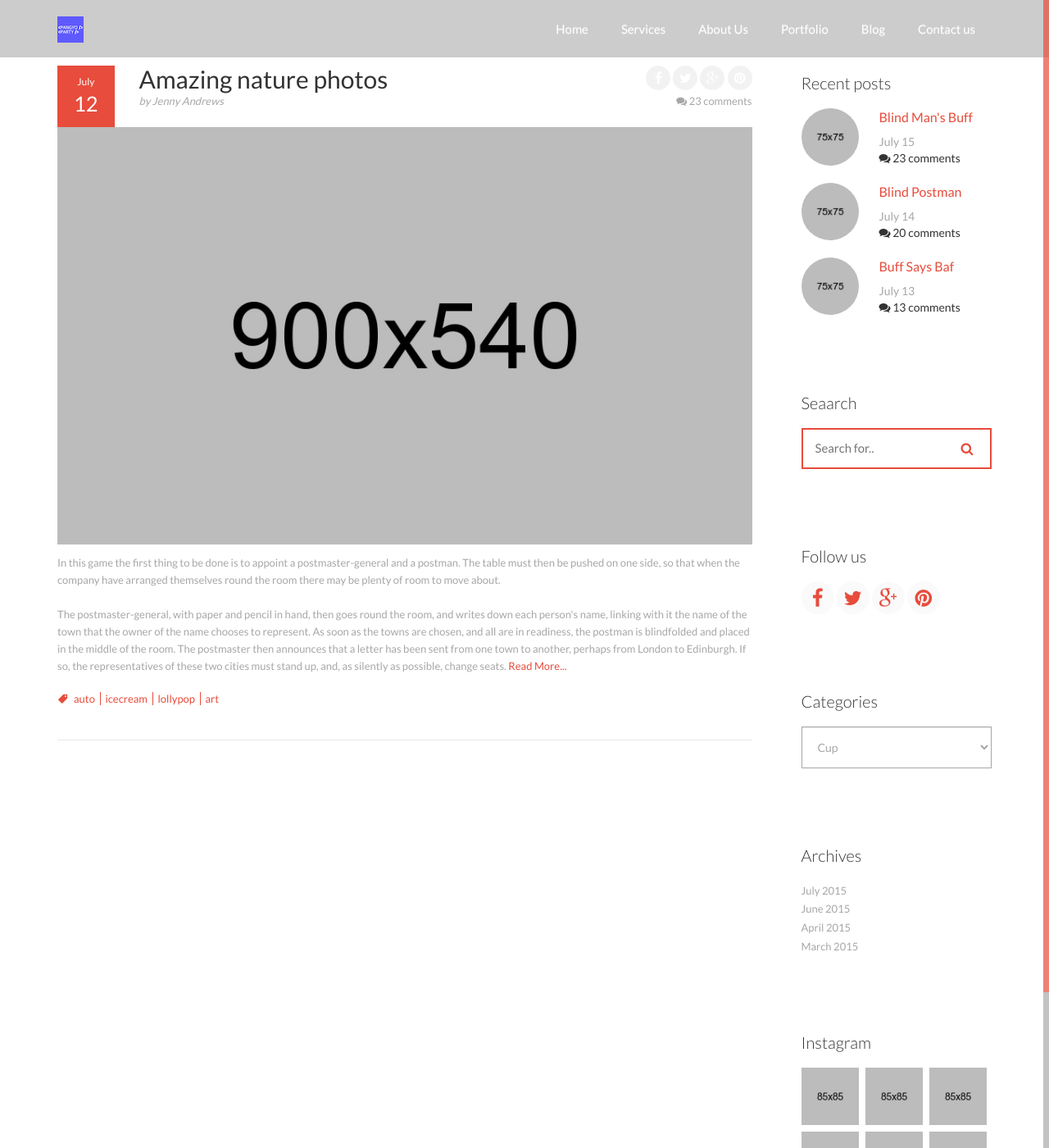
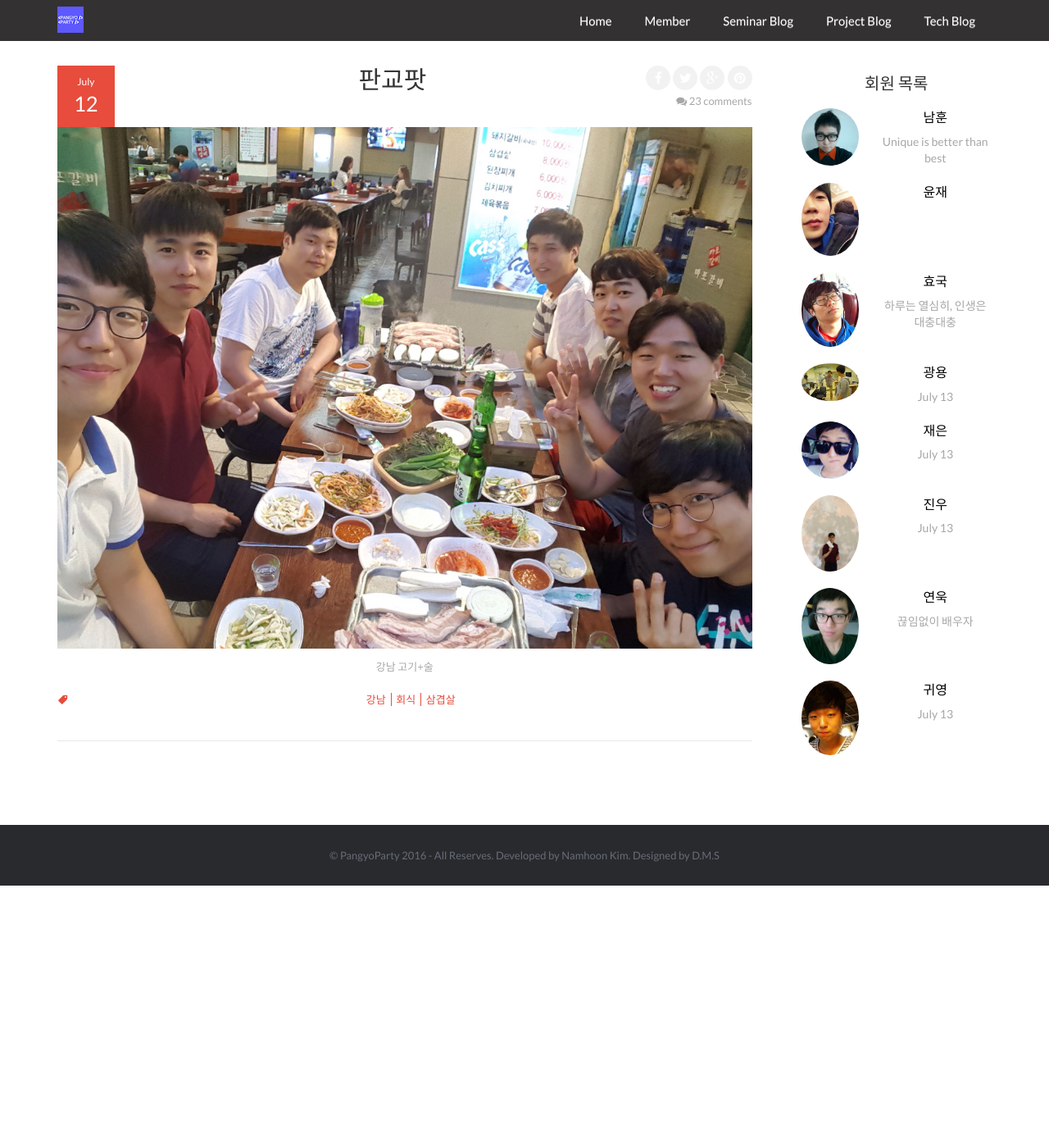
Before and after one commit to Pangyo/pangyo.github.io, a Jekyll site: the page built from member.html, in a window 1280 px wide and 1400 px high. Shown: the whole window at 82% size. Built offline with Jekyll 4.4.1, drawn with Linux system fonts in a browser that asks for light colours; nearby versions of some CDN libraries; some web fonts are replaced.

```diff
--- /dev/null
+++ b/_layouts/member-page.html
@@ -0,0 +1,17 @@
+---
+layout: default
+---
+
+<section id="main-slider" class="main-slider text-center">
+	{{ content }}
+</section>
+
+<!-- /#main-slider -->
+
+
+<script>
+  document.addEventListener("DOMContentLoaded", function(event) {
+    $("#masthead").removeClass();
+    $("#masthead").addClass("masthead navbar navbar-default navbar-fixed-top bg-change animated");
+  });
+</script>
--- a/member.html
+++ b/member.html
@@ -1,59 +1,6 @@
-<!doctype html>
-<!--[if lt IE 7]>      <html class="no-js lt-ie9 lt-ie8 lt-ie7" lang=""> <![endif]-->
-<!--[if IE 7]>         <html class="no-js lt-ie9 lt-ie8" lang=""> <![endif]-->
-<!--[if IE 8]>         <html class="no-js lt-ie9" lang=""> <![endif]-->
-<!--[if gt IE 8]><!--> <!--<![endif]-->
-<html class="no-js" lang="">
-<head>
-    <meta charset="utf-8">
-    <meta http-equiv="X-UA-Compatible" content="IE=edge">
-    <title>Polmo - One Page HTML5 Template By Jewel Theme</title>
-    <meta name="description" content="Polmo - One Page HTML5 Template By Jewel Theme">
-    <meta name="viewport" content="width=device-width, initial-scale=1">
-    <link rel="apple-touch-icon" href="apple-touch-icon.png">
-    <!-- Include Bootstrap Css -->
-    <link rel="stylesheet" href="assets/css/bootstrap.min.css">
-    <!-- Include Bootstrap Min Css -->
-    <link rel="stylesheet" href="assets/css/bootstrap-theme.min.css">
-    <!-- Include Fontawesome Min Css -->
-    <link rel="stylesheet" href="assets/css/font-awesome.min.css">
-    <!-- Include Style Css -->
-    <link rel="stylesheet" href="assets/css/style.css">
-    <!-- Include Responsive Css -->
-    <link rel="stylesheet" href="assets/css/responsive.min.css">
-    <!-- Include Modernizer Js -->
-    <script src="assets/js/modernizr-2.8.3-respond-1.4.2.min.js"></script>
-</head>
-<body>
-
-<!-- Header Section -->
-
-<header id="masthead" class="masthead navbar navbar-default navbar-fixed-top">
-    <div class="container">
-        <!-- Brand and toggle get grouped for better mobile display -->
-        <div class="navbar-header">
-            <button type="button" class="navbar-toggle collapsed" data-toggle="collapse" data-target="#main-menu">
-                <i class="fa fa-bars"></i>
-            </button>
-            <a class="navbar-brand" href="./"><img src="images/logo.png" alt="Site Logo"></a>
-        </div>
-
-        <!-- Collect the nav links, forms, and other content for toggling -->
-        <nav id="main-menu" class="collapse navbar-collapse pull-right">
-            <ul class="nav navbar-nav">
-                <li class="active"><a href="./">Home</a></li>
-                <li><a href="./#services">Services</a></li>
-                <li><a href="./#about">About Us</a></li>
-                <li><a href="./#portfolio">Portfolio</a></li>
-                <li><a href="./#blog">Blog</a></li>
-                <li><a href="./#contact">Contact us</a></li>
-            </ul>
-        </nav><!-- /.navbar-collapse -->
-    </div><!-- /.container -->
-</header><!-- /#masthead -->
-
-<!-- Header Section -->
-
+---
+layout: member-page
+---
 
 <!-- Main Content Section -->
 
@@ -61,15 +8,13 @@
     <div class="container">
         <div class="row">
             <div class="col-md-9">
-
-
                 <article class="post type-post">
                     <div class="post-head media">
                         <div class="entry-date media-left text-center">
                             <time datetime="2015-06-10">July <span>12</span></time>
                         </div><!-- /.entry-date -->
                         <div class="media-body">
-                            <h2 class="entry-title"><a href="single-post.html">Amazing nature photos</a></h2><!-- /.entry-title -->
+                            <h2 class="entry-title"><a href="single-post.html"> 판교팟 </a></h2><!-- /.entry-title -->
                             <div class="share-post pull-right">
                                 <ul class="share-list">
                                     <li><a href="#"><i class="fa fa-facebook"></i></a></li>
@@ -80,9 +25,11 @@
                             </div><!-- /.share-post -->
                             <div class="post-meta">
                                 <div class="entry-meta">
+<!--
                                     <div class="author pull-left">
                                         by <span class="author-name">Jenny Andrews</span>
-                                    </div><!-- /.author -->
+                                    </div>
+-->
                                     <div class="comments pull-right">
                                         <span class="comments-icon"><i class="fa fa-comments"></i></span>
                                         <span class="count">23</span> comments
@@ -94,20 +41,17 @@
 
                     <div class="post-content">
                         <div class="post-thumbnail">
-                            <img src="images/blog/5.jpg" alt="post Image">
+                            <img src="images/member/all.jpg" alt="post Image">
                         </div><!-- /.post-thumbnail -->
                         <p class="entry-content">
-                            In this game the first thing to be done is to appoint a postmaster-general and a postman. The table must then be pushed on one side, so that when the company have arranged themselves round the room there may be plenty of room to move about.
-                            <br><br>
-                            The postmaster-general, with paper and pencil in hand, then goes round the room, and writes down each person's name, linking with it the name of the town that the owner of the name chooses to represent. As soon as the towns are chosen, and all are in readiness, the postman is blindfolded and placed in the middle of the room. The postmaster then announces that a letter has been sent from one town to another, perhaps from London to Edinburgh. If so, the representatives of these two cities must stand up, and, as silently as possible, change seats.
-                            <a class="read-more" href="#">Read More...</a>
+                            강남 고기+술
+
                         </p><!-- /.entry-content -->
                         <div class="post-tag">
                             <ul class="tag-list">
-                                <li><a href="#">auto</a></li>
-                                <li><a href="#">icecream</a></li>
-                                <li><a href="#">lollypop</a></li>
-                                <li><a href="#">art</a></li>
+                                <li><a href="#">강남</a></li>
+                                <li><a href="#">회식</a></li>
+                                <li><a href="#">삼겹살</a></li>
                             </ul><!-- /.tag-list -->
                         </div><!-- /.post-tag -->
                     </div><!-- /.post-content -->
@@ -120,126 +64,130 @@
             <div class="col-md-3">
                 <aside id="sidebar" class="sidebar">
                     <div class="widget widget_recent_post">
-                        <h4 class="widget-title">Recent posts</h4><!-- /.widget-title -->
+                        <h4 class="widget-title">회원 목록</h4><!-- /.widget-title -->
                         <div class="widget-details">
                             <article class="type-post post">
                                 <div class="post-thumbnail pull-left">
-                                    <img class="img-circle" src="images/thumbnail/1.jpg" alt="Thumbnail image">
+                                    <img class="img-circle" src="images/member/namhoon.jpg" alt="Thumbnail image">
                                 </div><!-- /.post-thumbnail -->
                                 <div class="post-content">
-                                    <h5 class="entry-title"><a href="#">Blind man's buff</a></h5>
+                                    <h5 class="entry-title" style="color:#000000">남훈</h5>
                                     <div class="post-meta">
                                         <div class="entry-date">
-                                            <time datetime="2015-06-15">July 15</time>
+                                            Unique is better than best
                                         </div><!-- /.entry-date -->
-                                        <div class="comments">
+<!--
+										<div class="comments">
+
                                             <span class="comments-icon"><i class="fa fa-comments"></i></span>
                                             <span class="count">23</span> comments
                                         </div><!-- /.comments -->
+
                                     </div><!-- /.post-meta -->
                                 </div><!-- /.post-content -->
                             </article>
 
                             <article class="type-post post">
                                 <div class="post-thumbnail pull-left">
-                                    <img class="img-circle" src="images/thumbnail/2.jpg" alt="Thumbnail image">
+                                    <img class="img-circle" src="images/member/yunjae.jpg" alt="Thumbnail image">
                                 </div><!-- /.post-thumbnail -->
                                 <div class="post-content">
-                                    <h5 class="entry-title"><a href="#">Blind Postman</a></h5>
+                                    <h5 class="entry-title" style="color:#000000">윤재</h5>
                                     <div class="post-meta">
                                         <div class="entry-date">
-                                            <time datetime="2015-06-14">July 14</time>
+
                                         </div><!-- /.entry-date -->
-                                        <div class="comments">
-                                            <span class="comments-icon"><i class="fa fa-comments"></i></span>
-                                            <span class="count">20</span> comments
-                                        </div><!-- /.comments -->
                                     </div><!-- /.post-meta -->
                                 </div><!-- /.post-content -->
                             </article>
 
                             <article class="type-post post">
                                 <div class="post-thumbnail pull-left">
-                                    <img class="img-circle" src="images/thumbnail/3.jpg" alt="Thumbnail image">
+                                    <img class="img-circle" src="images/member/hyokook.jpg" alt="Thumbnail image">
                                 </div><!-- /.post-thumbnail -->
                                 <div class="post-content">
-                                    <h5 class="entry-title"><a href="#">Buff says baf</a></h5>
+                                    <h5 class="entry-title" style="color:#000000">효국</h5>
+                                    <div class="post-meta">
+                                        <div class="entry-date">
+                                            하루는 열심히, 인생은 대충대충
+                                        </div><!-- /.entry-date -->
+                                    </div><!-- /.post-meta -->
+                                </div><!-- /.post-content -->
+                            </article>
+
+                            <article class="type-post post">
+                                <div class="post-thumbnail pull-left">
+                                    <img class="img-circle" src="images/member/kwangyong.jpg" alt="Thumbnail image">
+                                </div><!-- /.post-thumbnail -->
+                                <div class="post-content">
+                                    <h5 class="entry-title" style="color:#000000">광용</h5>
                                     <div class="post-meta">
                                         <div class="entry-date">
                                             <time datetime="2015-06-13">July 13</time>
                                         </div><!-- /.entry-date -->
-                                        <div class="comments">
-                                            <span class="comments-icon"><i class="fa fa-comments"></i></span>
-                                            <span class="count">13</span> comments
-                                        </div><!-- /.comments -->
                                     </div><!-- /.post-meta -->
                                 </div><!-- /.post-content -->
                             </article>
+
+                            <article class="type-post post">
+                                <div class="post-thumbnail pull-left">
+                                    <img class="img-circle" src="images/member/jaeeun.jpg" alt="Thumbnail image">
+                                </div><!-- /.post-thumbnail -->
+                                <div class="post-content">
+                                    <h5 class="entry-title" style="color:#000000">재은</h5>
+                                    <div class="post-meta">
+                                        <div class="entry-date">
+                                            <time datetime="2015-06-13">July 13</time>
+                                        </div><!-- /.entry-date -->
+                                    </div><!-- /.post-meta -->
+                                </div><!-- /.post-content -->
+                            </article>
+
+                            <article class="type-post post">
+                                <div class="post-thumbnail pull-left">
+                                    <img class="img-circle" src="images/member/jinwoo.jpg" alt="Thumbnail image">
+                                </div><!-- /.post-thumbnail -->
+                                <div class="post-content">
+                                    <h5 class="entry-title" style="color:#000000">진우</h5>
+                                    <div class="post-meta">
+                                        <div class="entry-date">
+                                            <time datetime="2015-06-13">July 13</time>
+                                        </div><!-- /.entry-date -->
+                                    </div><!-- /.post-meta -->
+                                </div><!-- /.post-content -->
+                            </article>
+
+                            <article class="type-post post">
+                                <div class="post-thumbnail pull-left">
+                                    <img class="img-circle" src="images/member/yeonuk.jpg" alt="Thumbnail image">
+                                </div><!-- /.post-thumbnail -->
+                                <div class="post-content">
+                                    <h5 class="entry-title" style="color:#000000">연욱</h5>
+                                    <div class="post-meta">
+                                        <div class="entry-date">
+                                            끊임없이 배우자
+                                        </div><!-- /.entry-date -->
+                                    </div><!-- /.post-meta -->
+                                </div><!-- /.post-content -->
+                            </article>
+
+                            <article class="type-post post">
+                                <div class="post-thumbnail pull-left">
+                                    <img class="img-circle" src="images/member/gwiyeong.jpg" alt="Thumbnail image">
+                                </div><!-- /.post-thumbnail -->
+                                <div class="post-content">
+                                    <h5 class="entry-title" style="color:#000000">귀영</h5>
+                                    <div class="post-meta">
+                                        <div class="entry-date">
+                                            <time datetime="2015-06-13">July 13</time>
+                                        </div><!-- /.entry-date -->
+                                    </div><!-- /.post-meta -->
+                                </div><!-- /.post-content -->
+                            </article>
+
                         </div><!-- /.widget-details -->
                     </div><!-- /.widget -->
 
-                    <div class="widget widget_search">
-                        <h4 class="widget-title">Seaarch</h4><!-- /.widget-title -->
-                        <div class="widget-details">
-                            <form action="#" class="search-form">
-                                <input type="text" id="search" class="search" placeholder="Search for.." required>
-                                <button type="submit" id="search-submit" class="search-submit"><i class="fa fa-search"></i></button>
-                            </form>
-                        </div><!-- /.widget-details -->
-                    </div><!-- /.widget -->
-
-                    <div class="widget widget_social_follow">
-                        <h4 class="widget-title">Follow us</h4><!-- /.widget-title -->
-                        <div class="widget-details">
-                            <ul class="social-list">
-                                <li><a href="#"><i class="fa fa-facebook"></i></a></li>
-                                <li><a href="#"><i class="fa fa-twitter"></i></a></li>
-                                <li><a href="#"><i class="fa fa-google-plus"></i></a></li>
-                                <li><a href="#"><i class="fa fa-pinterest"></i></a></li>
-                            </ul>
-                        </div><!-- /.widget-details -->
-                    </div><!-- /.widget -->
-
-                    <div class="widget widget_categories">
-                        <h4 class="widget-title">Categories</h4><!-- /.widget-title -->
-                        <div class="widget-details">
-                            <div class="categories-list">
-                                <select class="form-control">
-                                    <option>Cup</option>
-                                    <option>Cone</option>
-                                    <option>Igloo</option>
-                                    <option>Culfi</option>
-                                    <option>Stick</option>
-                                </select>
-                            </div><!-- /.categories-list -->
-                        </div><!-- /.widget-details -->
-                    </div><!-- /.widget -->
-
-                    <div class="widget widget_archives">
-                        <h4 class="widget-title">Archives</h4><!-- /.widget-title -->
-                        <div class="widget-details">
-                            <ul class="archive-list">
-                                <li><a href="#">July 2015</a></li>
-                                <li><a href="#">June 2015</a></li>
-                                <li><a href="#">April 2015</a></li>
-                                <li><a href="#">March 2015</a></li>
-                            </ul><!-- /.archive-list -->
-                        </div><!-- /.widget-details -->
-                    </div><!-- /.widget -->
-
-                    <div class="widget widget_instagram_photos">
-                        <h4 class="widget-title">Instagram</h4><!-- /.widget-title -->
-                        <div class="widget-details">
-                            <ul class="stream-list">
-                                <li><a href="#"><img src="images/instagram/1.jpg" alt="Instagram Image"></a></li>
-                                <li><a href="#"><img src="images/instagram/2.jpg" alt="Instagram Image"></a></li>
-                                <li><a href="#"><img src="images/instagram/3.jpg" alt="Instagram Image"></a></li>
-                                <li><a href="#"><img src="images/instagram/4.jpg" alt="Instagram Image"></a></li>
-                                <li><a href="#"><img src="images/instagram/5.jpg" alt="Instagram Image"></a></li>
-                                <li><a href="#"><img src="images/instagram/6.jpg" alt="Instagram Image"></a></li>
-                            </ul>
-                        </div><!-- /.widget-details -->
-                    </div><!-- /.widget -->
                 </aside>
             </div>
         </div><!-- /.row -->
@@ -250,43 +198,6 @@
 
 
 
-<!-- Footer Section -->
-
-<footer id="colophon" class="footer site-footer" role="contentinfo">
-
-    <div class="footer-bottom">
-        <div class="container">
-
-            <div class="copy-right text-center"></div>
-
-        </div><!-- /.container -->
-    </div><!-- /.footer-bottom -->
-</footer><!-- /#colophon -->
-
-<!-- Footer Section -->
-
-
-
-<div id="scroll-to-top" class="scroll-to-top">
-    <span>
-      <i class="fa fa-chevron-up"></i>
-    </span>
-</div><!-- /#scroll-to-top -->
-
-
-
-
-<!-- Include jQuery Js -->
-<script src="//ajax.googleapis.com/ajax/libs/jquery/1.11.2/jquery.min.js"></script>
-<!-- Include jQuery Js -->
-<script>window.jQuery || document.write('<script src="assets/js/jquery-1.11.2.min.js"><\/script>')</script>
-<!-- Include WOW Min Js -->
-<script src="assets/js/wow.min.js"></script>
-<!-- Include Waypoint Js -->
-<script src="//cdnjs.cloudflare.com/ajax/libs/waypoints/2.0.3/waypoints.min.js"></script>
-<!-- Include Custom Js </-->
-<script src="assets/js/custom.min.js"></script>
-
 
 </body>
 </html>
```
Also changed, not shown: images/member/all.JPG (added), images/member/gwiyeong.jpg (added), images/member/hyokook.jpg (added), images/member/jaeeun.jpg (added), images/member/jinwoo.jpg (added), images/member/kwangyong.jpg (added), images/member/namhoon.jpg (added), images/member/yeonuk.jpg (added), images/member/yunjae.jpg (added).
